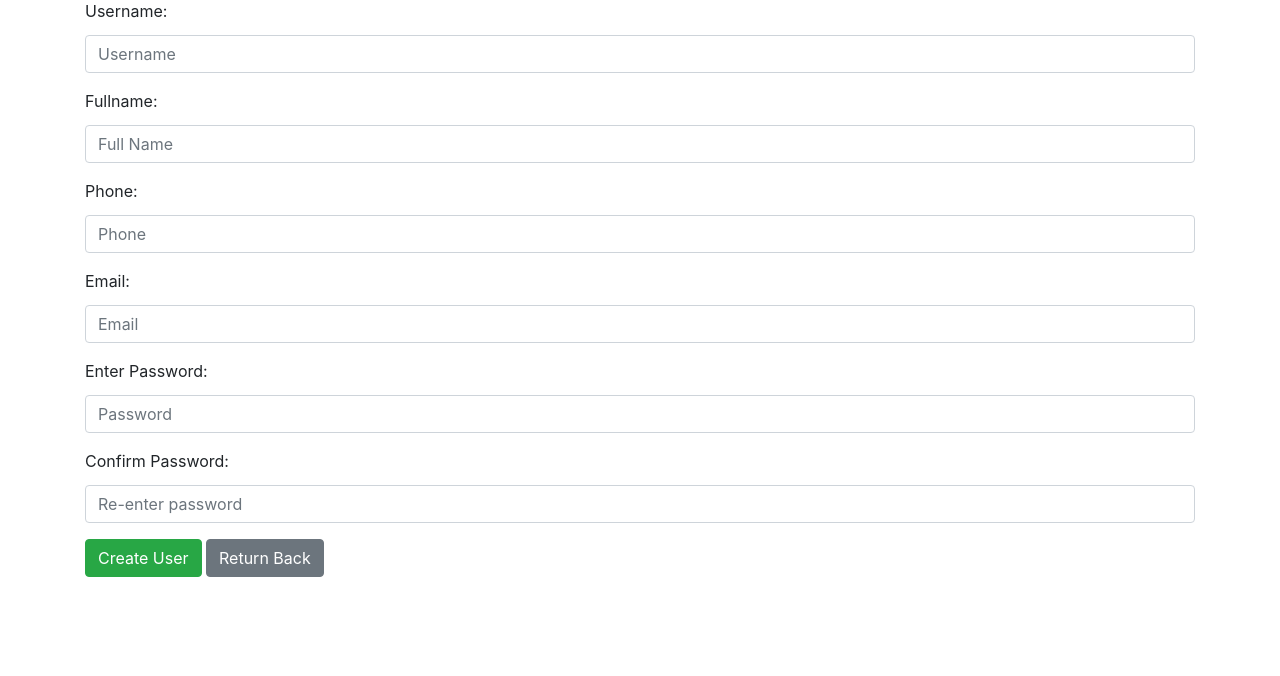
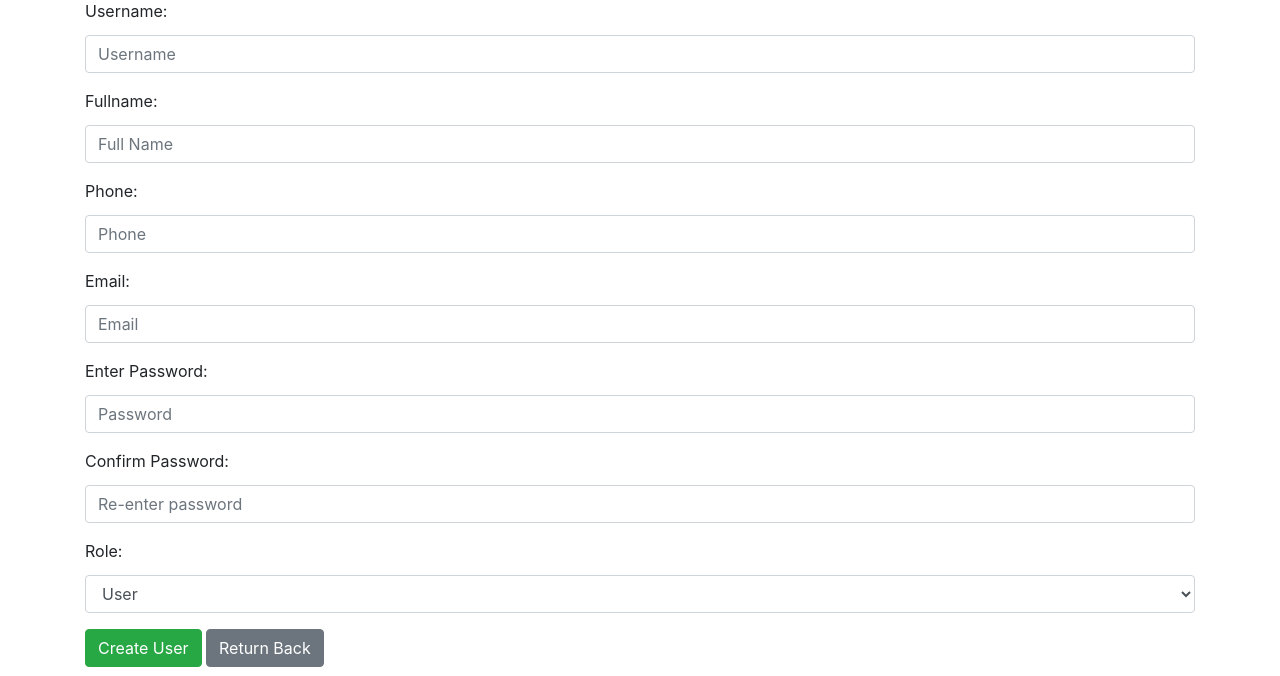
Before and after one commit to manhduwcs/django_webcore, a Django app: page /user/create/ in a window 1280 px wide. Shown: the part 124-800 px from the top of the page. Run offline with Django 5.2, Linux system fonts and the light colour scheme; a user stored in the database is signed in; tables that the repository leaves empty hold one stand-in row (values such as "Sample post"); some libraries are stand-ins or nearby versions.

Commit message:
add decorations : login_required ; admin_only

```diff
--- a/user/decorator.py
+++ b/user/decorator.py
@@ -1,5 +1,8 @@
+from textwrap import wrap
 from django.shortcuts import redirect
 from functools import wraps
+
+from user.models import Role
 
 def require_user_login(view_func):
     @wraps(view_func)
@@ -8,3 +11,11 @@ def require_user_login(view_func):
             return redirect('login')
         return view_func(request, *args, **kwargs)
     return wrapped_view
+
+def admin_only(view_func):
+    @wraps(view_func)
+    def wrapped_view(request, *args, **kwargs):
+        if not request.user.role == Role.ADMIN:
+            return redirect('home')
+        return view_func(request, *args, **kwargs)
+    return wrapped_view
--- a/user/forms.py
+++ b/user/forms.py
@@ -12,7 +12,7 @@ from django.core.validators import (
     validate_email,
     RegexValidator,
 )
-from user.models import User
+from user.models import Role, User
 from user.models import User
 from django.contrib.auth.forms import PasswordChangeForm
 
@@ -46,6 +46,11 @@ class FormRegister(forms.ModelForm):
             }
         ),
         label="Confirm Password",
+        error_messages={
+            'required': 'Please confirm your password.',
+            'max_length': 'Password confirmation cannot exceed 100 characters.',
+            'min_length': 'Password confirmation must be at least 8 characters long.',
+        }
     )
 
     password = forms.CharField(
@@ -58,12 +63,17 @@ class FormRegister(forms.ModelForm):
         label="Enter Password",
         validators=[
             MaxLengthValidator(100), MinLengthValidator(8)
-        ]
+        ],
+        error_messages={
+            'required': 'Please enter a password.',
+            'max_length': 'Password cannot exceed 100 characters.',
+            'min_length': 'Password must be at least 8 characters long.',
+        }
     )
 
     class Meta:
         model = User
-        fields = ["username", "fullname", "phone", "email", "password", "re_password"]
+        fields = ["username", "fullname", "phone", "email", "password", "re_password", "role"]
         widgets = {
             "username": forms.TextInput(
                 attrs={
@@ -81,7 +91,7 @@ class FormRegister(forms.ModelForm):
                 attrs={
                     "class": "form-control mt-1",
                     "placeholder": "Phone",
-                }
+                },
             ),
             "email": forms.EmailInput(
                 attrs={
@@ -89,6 +99,8 @@ class FormRegister(forms.ModelForm):
                     "placeholder": "Email",
                 }
             ),
+            # Hidden Input in Django's Form
+            "role": forms.HiddenInput
         }
 
     def clean(self):
@@ -101,6 +113,7 @@ class FormRegister(forms.ModelForm):
 
     def __init__(self, *args, **kwargs):
         super().__init__(*args, **kwargs)
+        self.fields['role'].initial = Role.USER
 
 class FormUpdateUser(forms.ModelForm):
     re_password = forms.CharField(
@@ -130,7 +143,7 @@ class FormUpdateUser(forms.ModelForm):
 
     class Meta:
         model = User
-        fields = ["username", "fullname", "phone", "email", "password", "re_password"]
+        fields = ["username", "fullname", "phone", "email", "password", "re_password", "role"]
         widgets = {
             "username": forms.TextInput(
                 attrs={
@@ -156,6 +169,11 @@ class FormUpdateUser(forms.ModelForm):
                     "placeholder": "Email",
                 }
             ),
+            "role": forms.Select(
+                attrs={
+                    "class": "form-control mt-1",
+                }
+            )
         }
 
     def clean(self):
@@ -175,6 +193,7 @@ class FormUpdateUser(forms.ModelForm):
             self.fields['fullname'].initial = self.user.fullname
             self.fields['phone'].initial = self.user.phone
             self.fields['email'].initial = self.user.email
+            self.fields['role'].initial = self.user.role
 
 class FormCreateUser(forms.ModelForm):
     re_password = forms.CharField(
@@ -202,7 +221,7 @@ class FormCreateUser(forms.ModelForm):
 
     class Meta:
         model = User
-        fields = ["username", "fullname", "phone", "email", "password", "re_password"]
+        fields = ["username", "fullname", "phone", "email", "password", "re_password", "role"]
         widgets = {
             "username": forms.TextInput(
                 attrs={
@@ -228,6 +247,11 @@ class FormCreateUser(forms.ModelForm):
                     "placeholder": "Email",
                 }
             ),
+            "role": forms.Select(
+                attrs={
+                    "class": "form-control mt-1",
+                }
+            )
         }
 
     def clean(self):
--- a/user/models.py
+++ b/user/models.py
@@ -38,7 +38,7 @@ class User(AbstractBaseUser):
     phone = models.CharField(max_length=20, unique=True)
     email = models.CharField(max_length=50, unique=True)
     password = models.CharField(max_length=128)
-    role = models.CharField(null=False, blank=False, choices=Role.choices)
+    role = models.CharField(max_length=20, null=False, blank=False,editable=True, choices=Role.choices, default=Role.USER)
 
     USERNAME_FIELD = 'username'
     REQUIRED_FIELDS = ['fullname', 'email', 'phone']
--- /dev/null
+++ b/user/seeder.py
@@ -0,0 +1,4 @@
+from views import create_user
+
+def seed_admin_user():
+    form =
--- a/user/views.py
+++ b/user/views.py
@@ -1,16 +1,18 @@
 import re
 from django.shortcuts import get_object_or_404, redirect, render
 from django.urls import reverse
+from home import admin
 from user.forms import FormCreateUser, FormLogin, FormRegister, FormUpdateUser
 from django.contrib.auth.forms import AuthenticationForm
 from user.models import User
 from django.contrib.auth.hashers import make_password
 from django.contrib.auth import authenticate, login, logout
 from django.contrib import messages
-from user.decorator import require_user_login
+from user.decorator import require_user_login, admin_only
 
 # User view.
 @require_user_login
+@admin_only
 def user(request):
     # minus "-" : descending order.
     users = User.objects.order_by('-user_id')
@@ -71,7 +73,9 @@ def register_user(request):
     if request.method=='POST':
         form = FormRegister(request.POST)
         if form.is_valid():
-            user = form.save()
+            user = form.save(commit=False)
+            user.password = make_password(user.password)
+            user.save()
             login(request, user)
             return redirect(reverse('home'))
         else:
@@ -84,6 +88,7 @@ def register_user(request):
 # normal approach : get the pre-saving user instance by commit=False,
 # then modify this user, then save()
 @require_user_login
+@admin_only
 def create_user(request):
     if(request.method=='POST'):
         form = FormCreateUser(request.POST)
@@ -98,6 +103,7 @@ def create_user(request):
     return render(request, 'user/create-user.html', {'form':form})
 
 @require_user_login
+@admin_only
 def update_user(request, user_id):
     user = get_object_or_404(User, user_id = user_id)
     old_password = user.password
@@ -120,6 +126,7 @@ def update_user(request, user_id):
     return render(request, 'user/update-user.html', {'form':form, 'user':user})
 
 @require_user_login
+@admin_only
 def delete_user(request, user_id):
     user = get_object_or_404(User, user_id = user_id)
     if request.method=='POST':
```
Also changed, not shown: user/templates/user/index.html (+4 -3 lines), user/migrations/0002_user_role.py (added), 1 other file.
